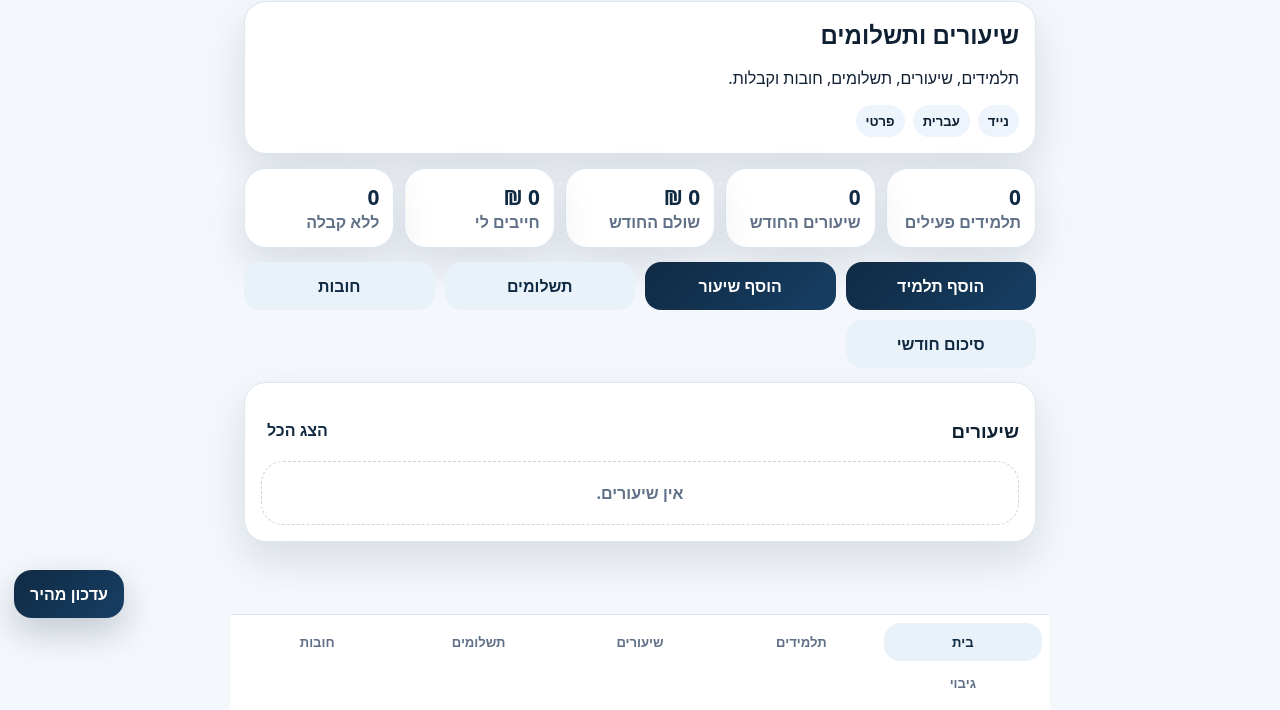
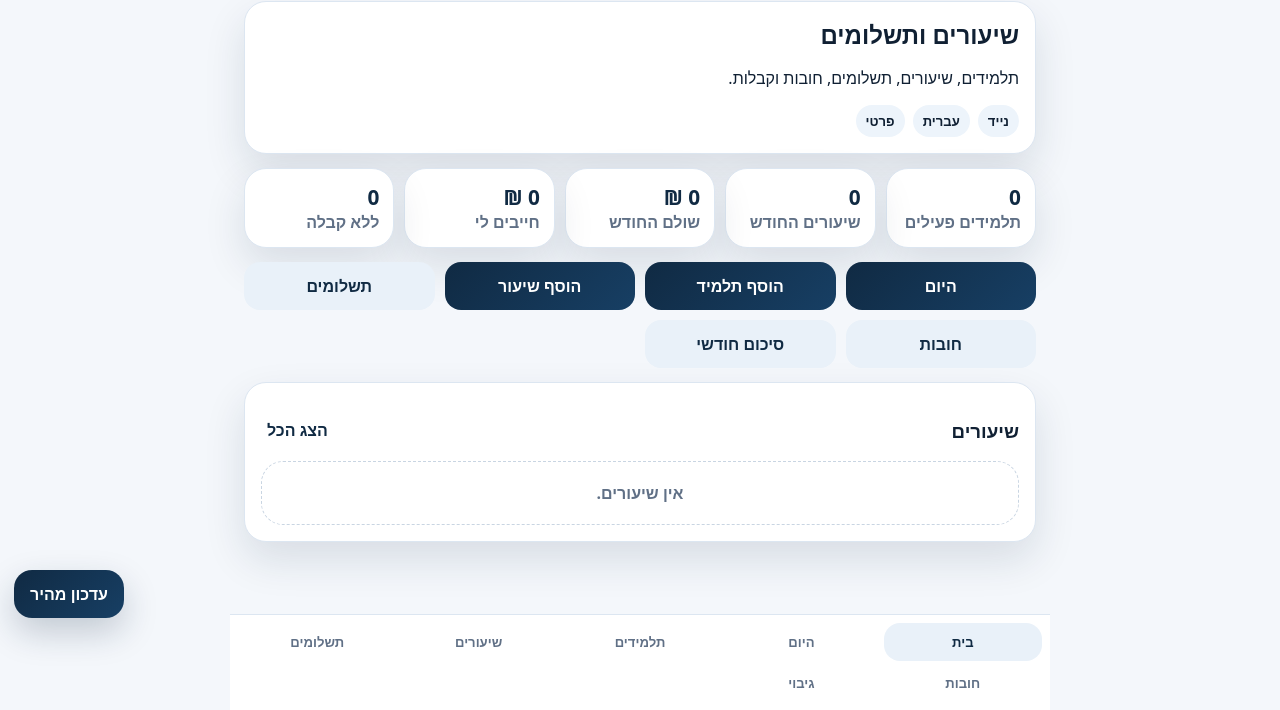
Before and after one commit to yanivmizrachiy/shiur-prati, a plain HTML site: page index.html in a window 1280 px wide. Shown: the part 90-800 px from the top of the page. Drawn offline with Linux system fonts and the light colour scheme.

Commit message:
Link today dashboard from main app

```diff
--- a/index.html
+++ b/index.html
@@ -26,6 +26,7 @@
       </div>
       <div id="stats" class="stats"></div>
       <div class="actions2">
+        <button onclick="location.href='today.html?v=main'" class="primary">היום</button>
         <button data-go="studentForm" class="primary">הוסף תלמיד</button>
         <button data-go="lessonForm" class="primary">הוסף שיעור</button>
         <button data-go="payments" class="soft">תשלומים</button>
@@ -107,6 +108,7 @@
   </main>
   <nav>
     <button data-go="home" class="nav active">בית</button>
+    <button onclick="location.href='today.html?v=nav'" class="nav">היום</button>
     <button data-go="students" class="nav">תלמידים</button>
     <button data-go="lessons" class="nav">שיעורים</button>
     <button data-go="payments" class="nav">תשלומים</button>
```
